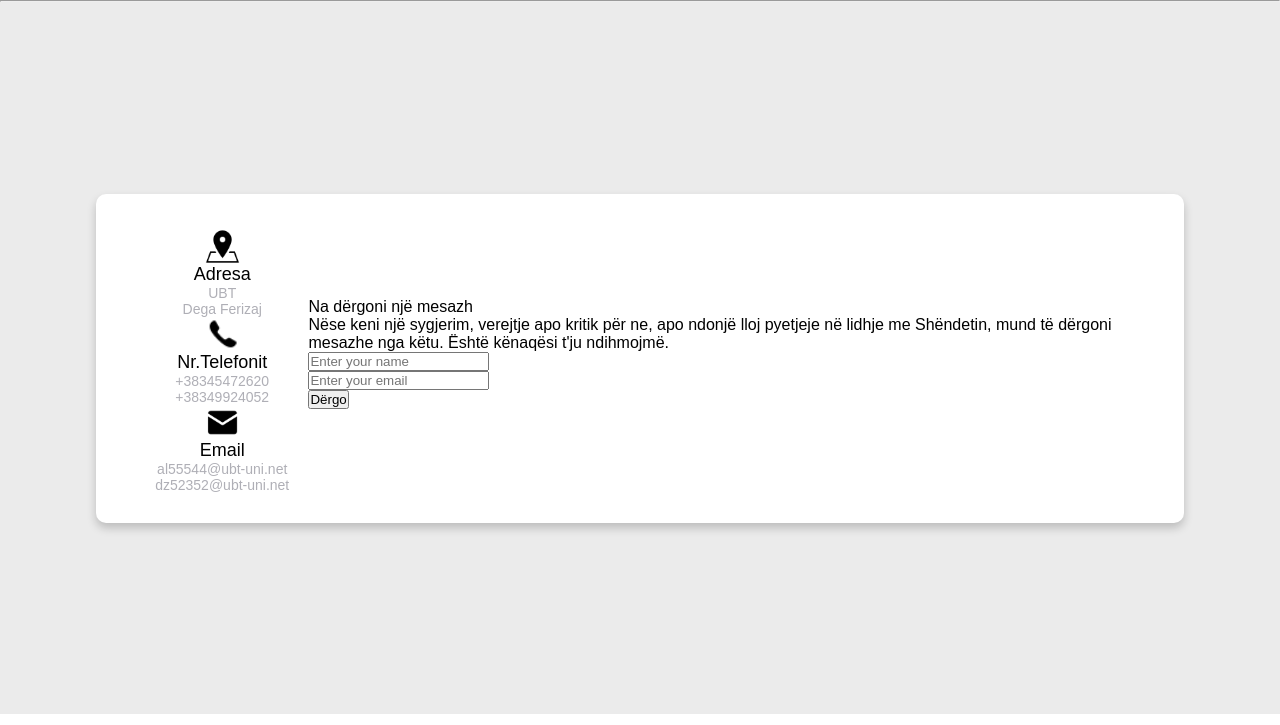
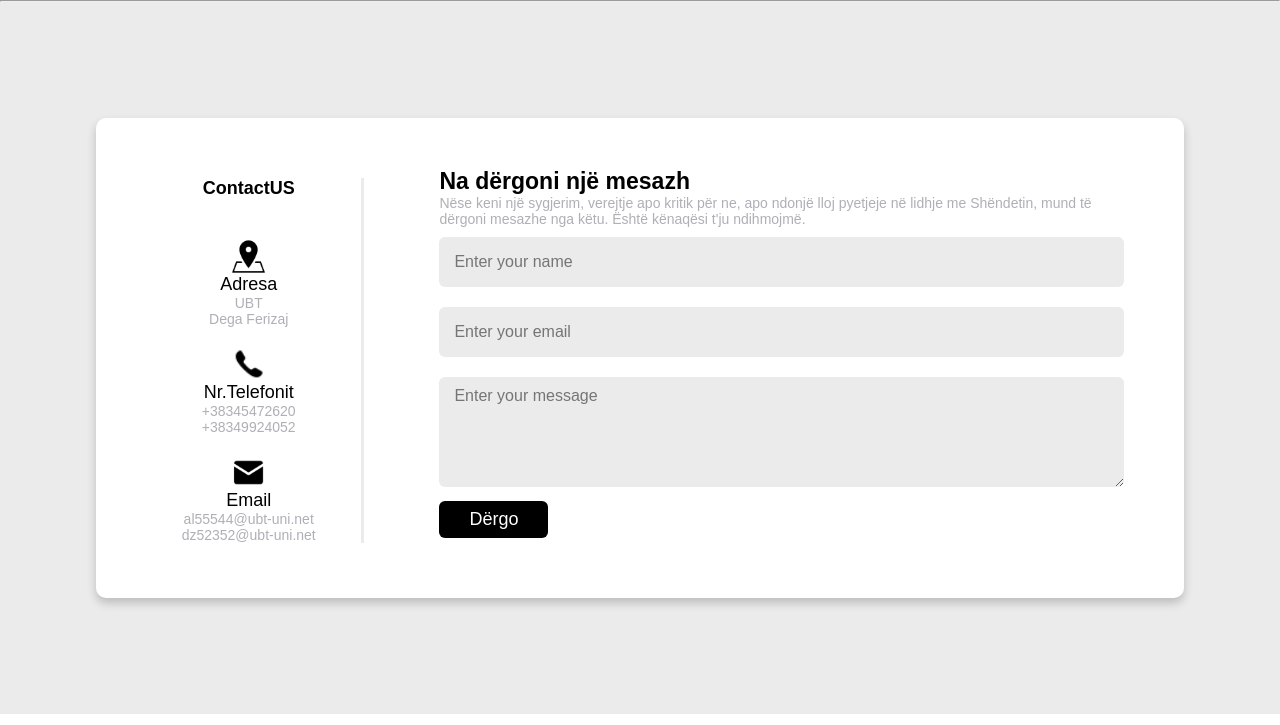
Before and after one commit to DhurimZz/InxhineriWeb-it-Projekti-, a PHP site: page /ContactUS.html in a window 1280 px wide. Shown: the part 75-800 px from the top of the page. Run offline with PHP 8.4, Linux system fonts and the light colour scheme.

Commit message:
update
rregullim simetrie
rregullim pamje(dekorim)

```diff
--- a/ContactUS.html
+++ b/ContactUS.html
@@ -5,7 +5,7 @@
     <meta charset="UTF-8">
     <meta http-equiv="X-UA-Compatible" content="IE=edge">
     <meta name="viewport" content="width=device-width, initial-scale=1.0">
-    <title>Document</title>
+    <title>ShëndetiIM ContactUS</title>
     <link rel="stylesheet" href="css/ContactUS.css">
 </head>
 
@@ -33,6 +33,7 @@
         <div class="conteiner">
             <div class="content">
                 <div class="content-left-side">
+                    <div class="title"><b>ContactUS</b></div>
                     <div class="content-adress">
                         <img src="./Fotot/icons8-address-50.png" class="icon-adress">
                         <div class="title">Adresa</div>
@@ -58,15 +59,17 @@
                         lloj pyetjeje në lidhje me
                         Shëndetin, mund të dërgoni mesazhe nga këtu. Është kënaqësi t'ju ndihmojmë.</p>
                     <form action="#">
-                        <div class="input-box">
-                            <input type="text" placeholder="Enter your name">
+                        <div>
+                            <input type="text" placeholder="Enter your name" class="input-box">
                         </div>
-                        <div class="input-box">
-                            <input type="text" placeholder="Enter your email">
+                        <div>
+                            <input type="text" placeholder="Enter your email" class="input-box">
                         </div>
-                        <div class="input-box message-box"></div>
-                        <div class="button">
-                            <input type="button" value="Dërgo">
+                        <div>
+                            <textarea placeholder="Enter your message" class="input-box-message-box"></textarea>
+                        </div>
+                        <div>
+                            <input type="button" value="Dërgo" class="button">
                         </div>
                     </form>
                 </div>
--- a/css/ContactUS.css
+++ b/css/ContactUS.css
@@ -77,11 +77,13 @@
     align-items: center;
     justify-content: center;
     margin-top: 15px;
+    border-right: 3px solid #ebebeb;
 }
 .content-adress {
     display: flex;
     flex-direction: column;
     align-items: center;
+    margin-top: 40px;
 }
 .content-phone {
     display: flex;
@@ -96,24 +98,96 @@
 .icon-adress {
    width: 35px;
    height: 35px;
+   cursor: crosshair;
+}
+.icon-adress:hover {
+    background-color: #ebebeb;
 }
 .icon-phone {
     width: 35px;
     height: 35px;
+    margin-top: 20px;
+    cursor: crosshair;
+}
+.icon-phone:hover {
+    background-color: #ebebeb;
 }
 .icon-email {
     width: 35px;
     height: 35px;
+    margin-top: 20px;
+    cursor: crosshair;
+}
+.icon-email:hover {
+    background-color: #ebebeb;
 }
 .title {
     font-size: 18px;
     font-weight: 500;
+    cursor: s-resize;
 }
 .text1 {
     font-size: 14px;
     color: #afafb6;
+    cursor: text;
 }
 .text2 {
     font-size: 14px;
     color: #afafb6;
+    cursor: text;
 }
+.content-right-side {
+    display: flex;
+    flex-direction: column;
+    width: 75%;
+    margin-left: 75px;
+    margin-top: 30px;
+    margin-bottom: 30px;
+}
+.content-right-side-title {
+    font-size: 23px;
+    font-weight: 600;
+    color: black;
+}
+.content-right-side-text {
+    font-size: 14px;
+    color: #afafb6;
+}
+.input-box {
+    height: 50px;
+    width: 100%;
+    margin: 10px 0;
+    font-size: 16px;
+    border: none;
+    background: #ebebeb;
+    border-radius: 6px;
+    padding: 0 15px;
+    resize: none;
+    cursor: text;
+}
+.input-box-message-box {
+    min-height: 110px;
+    width: 100%;
+    margin: 10px 0;
+    font-size: 16px;
+    padding: 0 15px;
+    border: none;
+    background: #ebebeb;
+    border-radius: 6px;
+    padding-top: 10px;
+    cursor: text;
+}
+.button {
+    font-size: 18px;
+    padding: 8px 30px;
+    border-radius: 6px;
+    background-color: black;
+    color: white;
+    outline: none;
+    border: none;
+    cursor: pointer;
+}
+.button:hover {
+    background-color: #ebebeb;
+    color: black;
+}
```
